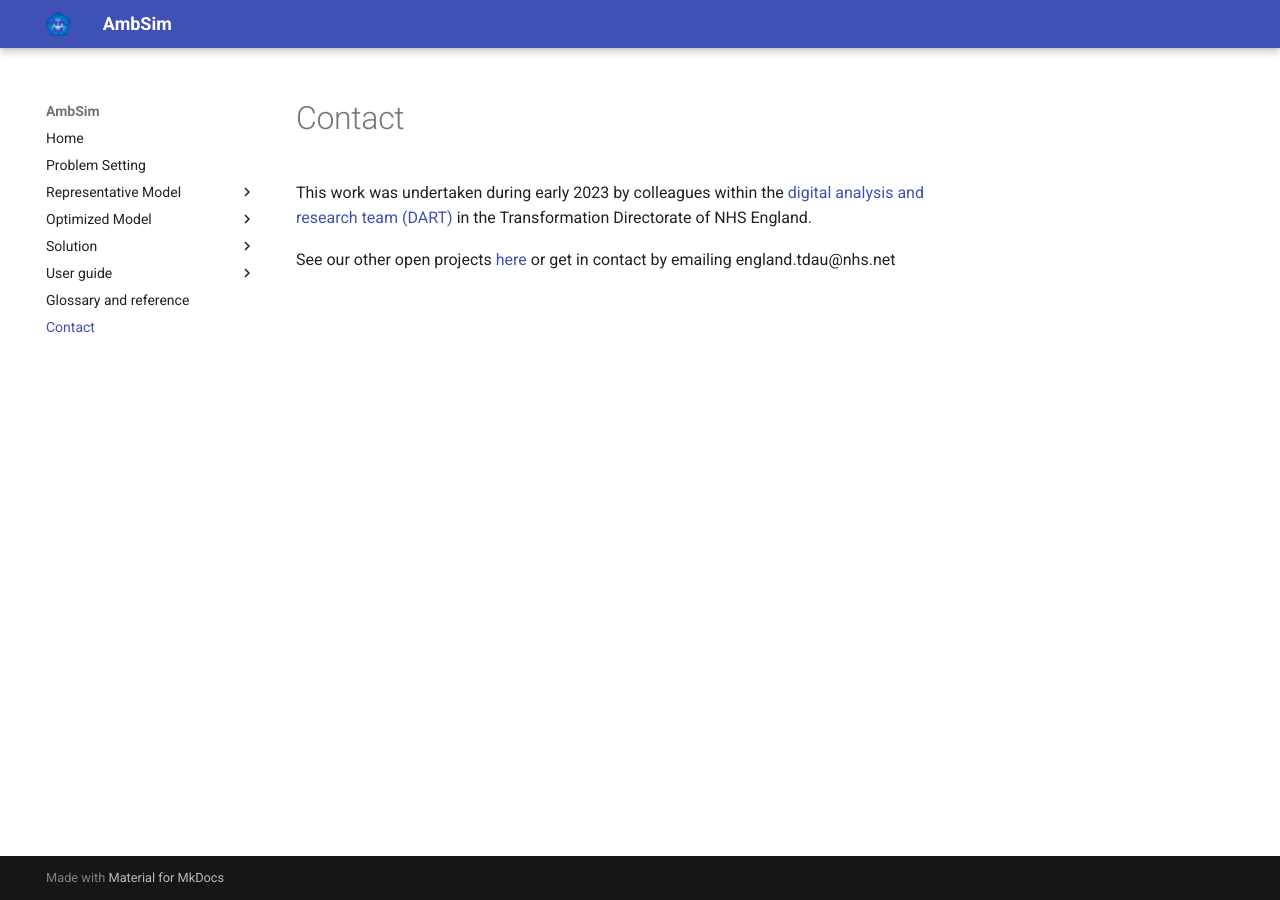
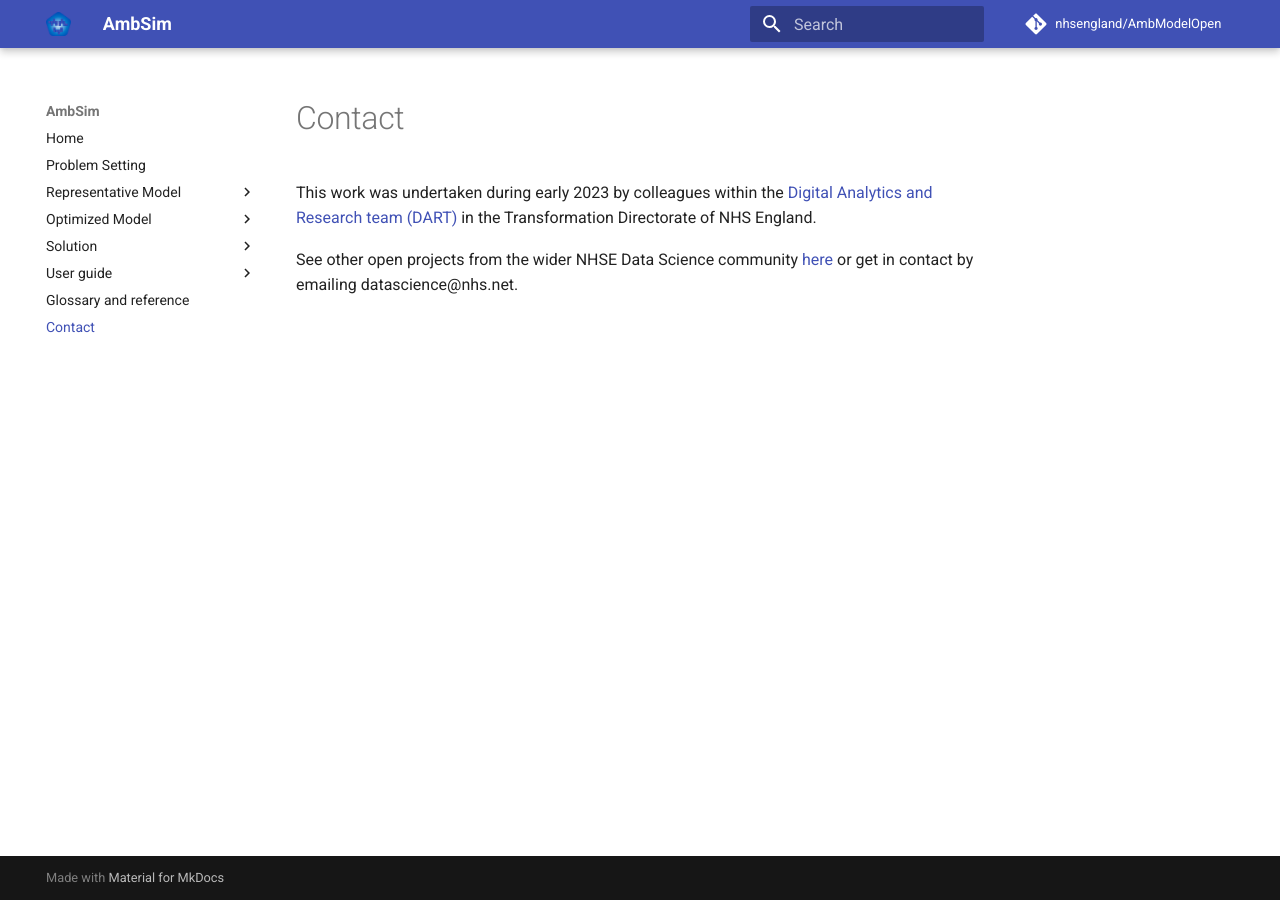
Before and after one commit to nhsengland/AmbModelOpen, an MkDocs documentation site: the page built from docs/contact.md, in a window 1280 px wide. Built offline with MkDocs 1.6.1 and Material for MkDocs 9.7.7, drawn with Linux system fonts in a browser that asks for light colours; comment, search, counter and statistics services are not loaded.

Commit message:
slight doc updates

```diff
--- a/docs/contact.md
+++ b/docs/contact.md
@@ -1,3 +1,3 @@
-This work was undertaken during early 2023 by colleagues within the [digital analysis and research team (DART)](https://transform.england.nhs.uk/key-tools-and-info/nhsx-analytics-unit/) in the Transformation Directorate of NHS England.
+This work was undertaken during early 2023 by colleagues within the [Digital Analytics and Research team (DART)](https://transform.england.nhs.uk/key-tools-and-info/nhsx-analytics-unit/) in the Transformation Directorate of NHS England.
 
-See our other open projects [here](https://nhsx.github.io/AnalyticsUnit/projects.html) or get in contact by emailing england.tdau@nhs.net
+See other open projects from the wider NHSE Data Science community [here](https://nhsengland.github.io/DataScience-Signpost/) or get in contact by emailing datascience@nhs.net.
--- a/mkdocs.yml
+++ b/mkdocs.yml
@@ -1,5 +1,7 @@
 site_name: AmbSim
 site_url: https://ambsim.com/
+repo_url: https://github.com/nhsengland/AmbModelOpen
+repo_name: nhsengland/AmbModelOpen
 nav:
   - Home: index.md
   - Problem Setting: problem.md
@@ -25,5 +27,10 @@ nav:
 theme:
   name: material
   logo: assets/simulation_badge_M.png
+  icon:
+    repo: fontawesome/brands/git-alt
+  features:
+    - search.suggest
 plugins:
     - table-reader
+    - search
```
Also changed, not shown: 1 other file.
